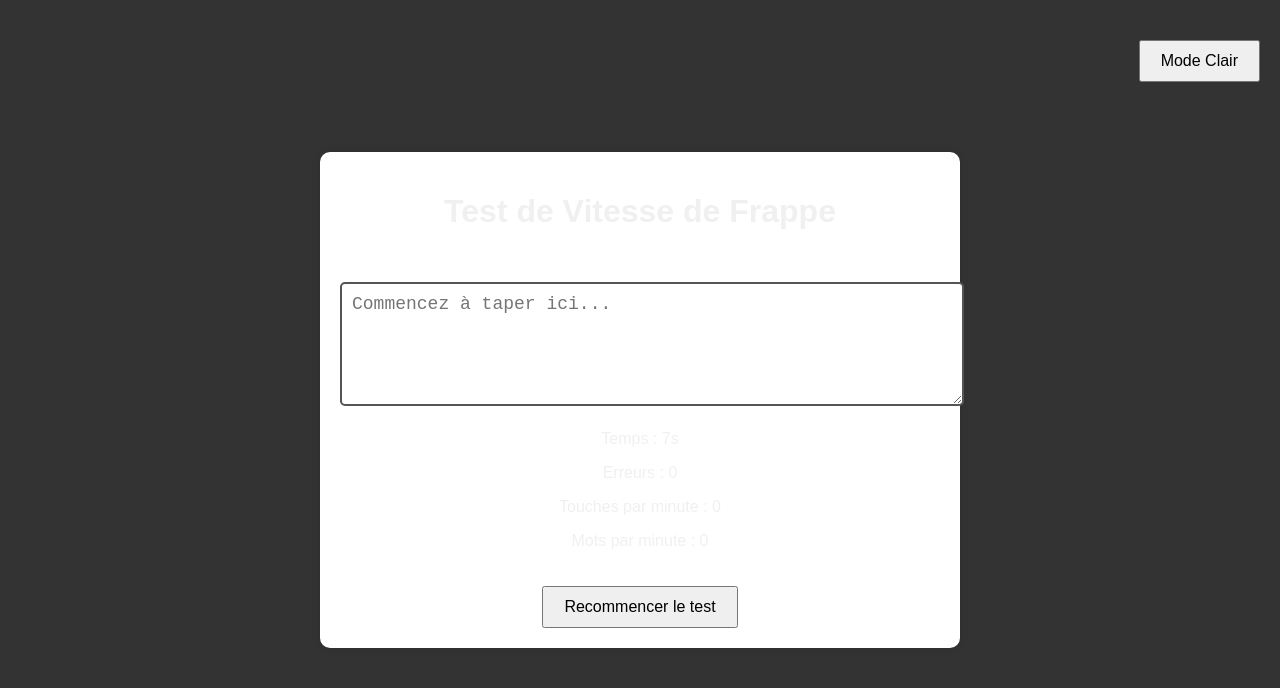
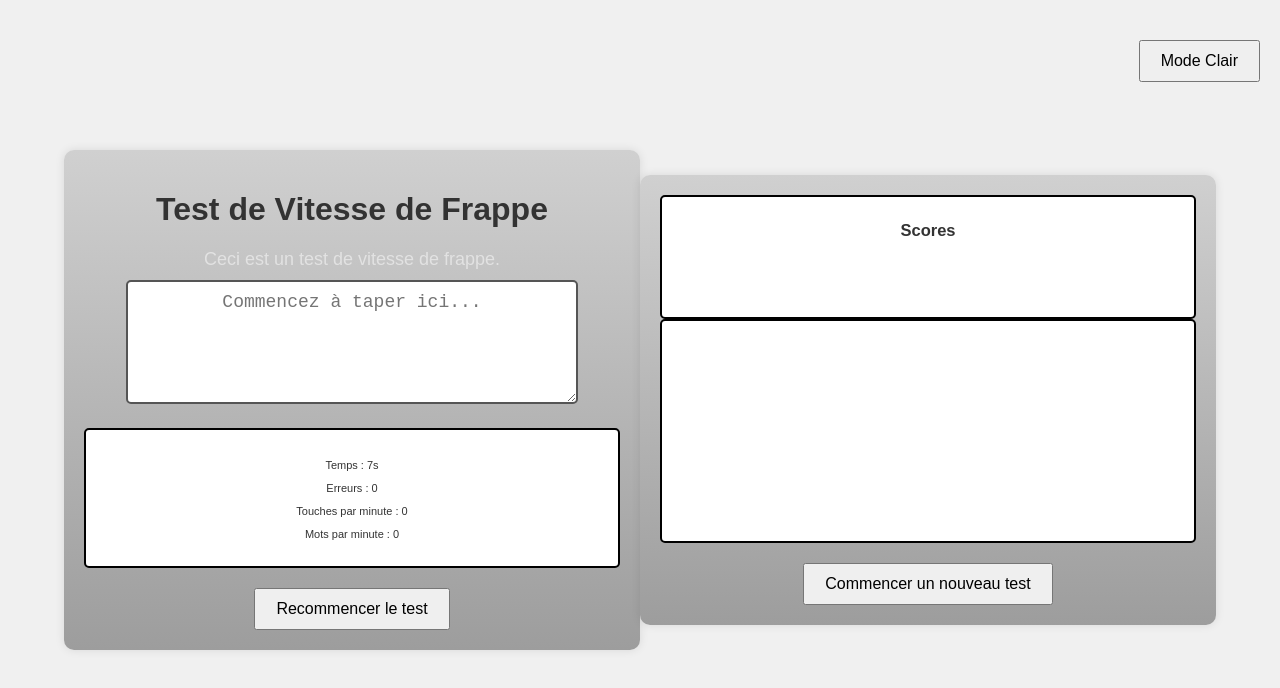
Before and after one commit to CantonyEddy/Challenge-JS, a website: page template/keyboard_cps.html in a window 1280 px wide. Both pictures are taken after a click on the button "Mode Sombre". Drawn offline with Linux system fonts and the light colour scheme.

Commit message:
keyboard_cps

```diff
--- a/static/css/keyboard_cps.css
+++ b/static/css/keyboard_cps.css
@@ -1,5 +1,3 @@
-/* styles.css */
-
 body {
     font-family: Arial, sans-serif;
     margin: 0;
@@ -13,23 +11,41 @@ body {
     transition: background-color 0.3s, color 0.3s;
 }
 
-body.dark-mode {
-    background-color: #333;
-    color: #f0f0f0;
+.page-wrapper {
+    display: flex;
+    justify-content: space-between;
+    width: 90%;
+    max-width: 1200px;
+}
+
+.container, #results {
+    flex: 0 0 45%;
+    box-sizing: border-box;
 }
 
 .container {
     text-align: center;
-    background-color: #fff;
+    background: linear-gradient(to bottom, #D0D0D0, #9D9D9D);
     padding: 20px;
     border-radius: 10px;
     box-shadow: 0 0 10px rgba(0, 0, 0, 0.1);
-    width: 90%;
-    max-width: 600px;
 }
 
 .container.dark-mode {
     background-color: #444;
+}
+
+button {
+    padding: 10px 20px;
+    font-size: 16px;
+    cursor: pointer;
+    margin-top: 20px;
+}
+
+button#toggle-theme {
+    position: absolute;
+    top: 20px;
+    right: 20px;
 }
 
 #text-container {
@@ -43,13 +59,22 @@ body.dark-mode {
     transition: color 0.3s;
 }
 
+.dark-mode #text-to-type {
+    color: rgba(255, 255, 255, 0.5);
+}
+
 #user-input {
-    width: 100%;
+    text-align: center;
+    width: 80%;
     height: 100px;
     padding: 10px;
     font-size: 18px;
     border: 2px solid #ddd;
     border-radius: 5px;
+}
+
+.dark-mode #user-input {
+    border-color: #555;
 }
 
 .correct {
@@ -64,27 +89,74 @@ body.dark-mode {
     display: none;
 }
 
+#stats {
+    justify-content: center;
+    height: 100px;
+    padding: 18px;
+    font-size: 11px;
+    border: 2px solid black;
+    background-color: white;
+    border-radius: 5px;
+}
+
 #results {
     text-align: center;
+    background: linear-gradient(to bottom, #D0D0D0, #9D9D9D);
+    padding: 20px;
+    border-radius: 10px;
+    box-shadow: 0 0 10px rgba(0, 0, 0, 0.1);
 }
 
-.dark-mode #text-to-type {
-    color: rgba(255, 255, 255, 0.5);
+#score-text {
+    justify-content: center;
+    height: 70px;
+    height: 100px;
+    padding: 10px;
+    font-size: 11px;
+    border: 2px solid black;
+    background-color: white;
+    border-radius: 5px;
 }
 
-.dark-mode #user-input {
-    border-color: #555;
+#score-container {
+    justify-content: center;
+    height: 80px;
+    padding: 10px;
+    font-size: 11px;
+    border: 2px solid black;
+    background-color: white;
+    border-radius: 5px;
 }
 
-button {
-    padding: 10px 20px;
-    font-size: 16px;
-    cursor: pointer;
-    margin-top: 20px;
+#previous-tests {
+    justify-content: center;
+    height: 200px;
+    padding: 10px;
+    font-size: 12px;
+    border: 2px solid black;
+    background-color: white;
+    border-radius: 5px;
 }
 
-button#toggle-theme {
-    position: absolute;
-    top: 20px;
-    right: 20px;
-}
+/*Page/body
+-Boîte_test/container
+    -Titre/h1
+    -Mode Sombre/toggle-theme
+    -Champ de texte/text-container
+       -Texte à recopier ici/user-input
+    -Score/stats
+        -Temps/time :
+        -Erreurs/errors :
+        -Touches par minutes/cpm :
+        -Mots par minute/wpm :
+-Tableau des Scores/results
+    -Scores/score-text :
+        -Texte/h2
+    -Tableau/score-container :
+        -Liste scores/previous-tests :
+            -Score N°?
+            -Temps
+            -Erreurs
+            -CPM
+            -WPM
+    -Nouveau test/start-new-test*/
--- a/template/keyboard_cps.html
+++ b/template/keyboard_cps.html
@@ -22,9 +22,13 @@
         </div>
         <button id="restart-test">Recommencer le test</button>
     </div>
-    <div id="results" class="hidden">
-        <h2>Résultats</h2>
-        <div id="previous-tests"></div>
+    <div id="results">
+        <div id="score-text">
+            <h2>Scores</h2>
+        </div>
+        <div id="scores-container">
+            <div id="previous-tests"></div>
+        </div>
         <button id="start-new-test">Commencer un nouveau test</button>
     </div>
     <script src="../static/js/keyboard_cps.js"></script>
```
